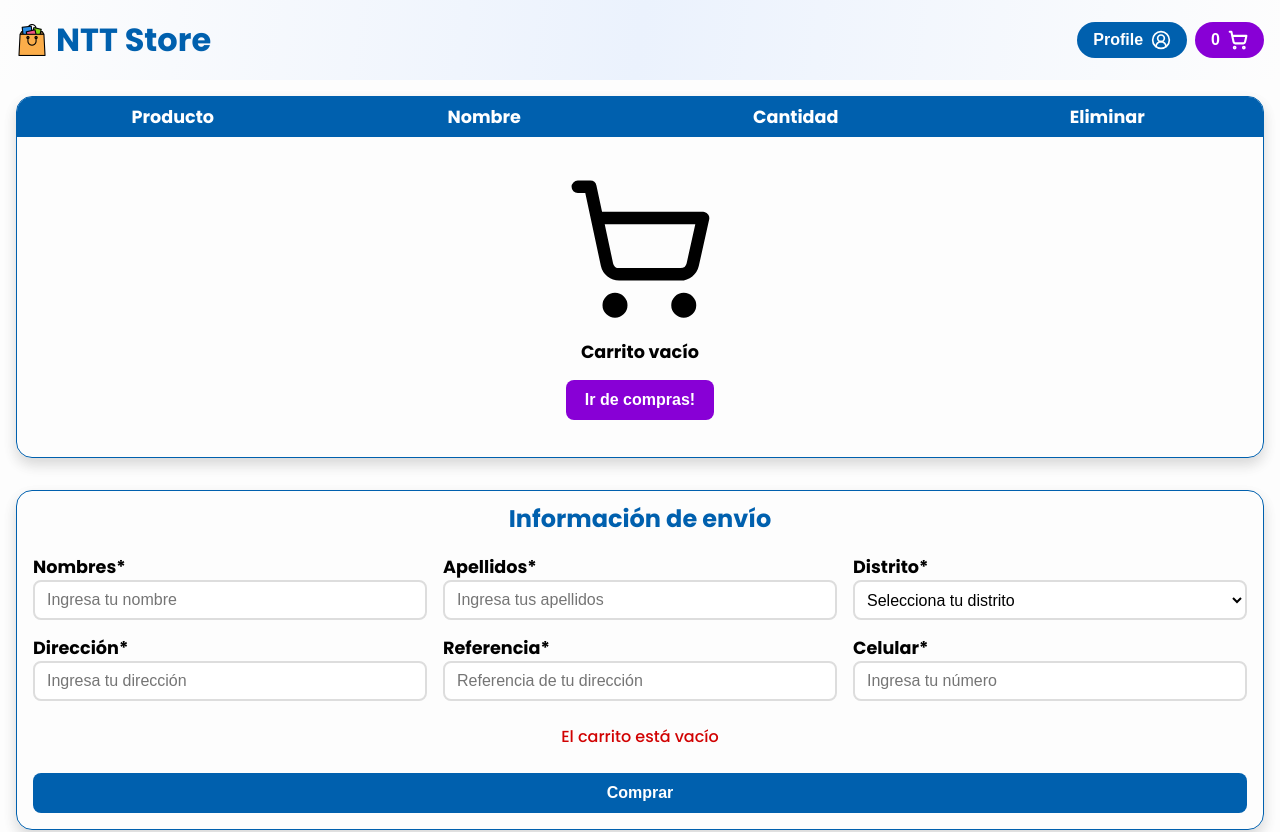
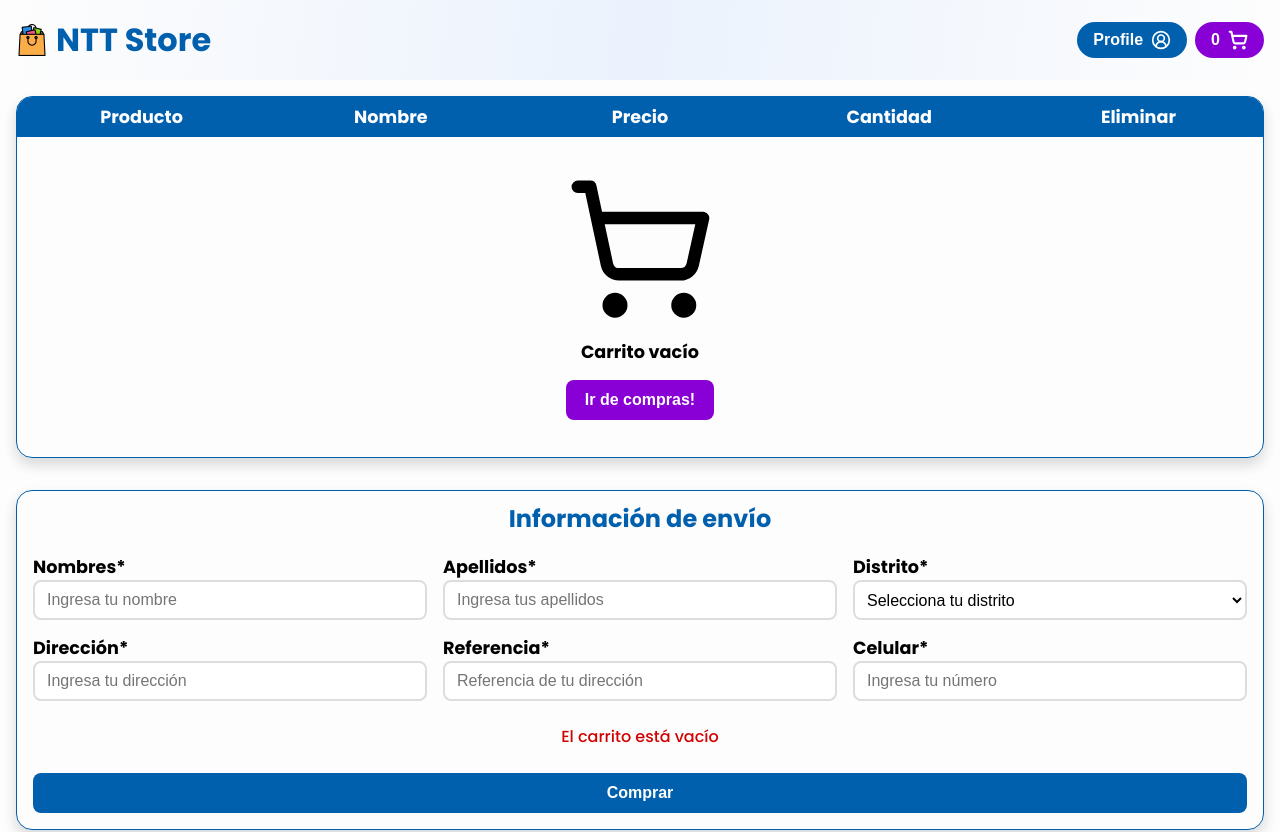
Before and after one commit to jlinaresmedalla/BC56-FRONTEND-REACT-NTT, a React (Vite) app: page /resumen in a window 1280 px wide. Shown: the top 832 px of the page. Built offline with nearby package versions, Linux system fonts and the light colour scheme.

Commit message:
fix: Agregar columna de precio en resumen de carrito

```diff
--- a/src/pages/resumen/CartSection/CartSection.css
+++ b/src/pages/resumen/CartSection/CartSection.css
@@ -9,7 +9,7 @@
 
 .cell {
   display: flex;
-  flex: 1 1 25%;
+  flex: 1 1 20%;
   justify-content: center;
   align-items: center;
   padding: 0.5rem 0.5rem;
@@ -58,7 +58,7 @@
 
 @media (max-width: 700px) {
   .cell {
-    flex: 1 1 50%;
+    flex: 1 1 30%;
   }
 
   .cart-row {
--- a/src/pages/resumen/CartSection/CartSection.tsx
+++ b/src/pages/resumen/CartSection/CartSection.tsx
@@ -5,7 +5,7 @@ import { useCart } from "@/hooks/cart.hooks";
 import { Button } from "@/components/UI";
 import "./CartSection.css";
 
-const CART_HEADERS = ["Producto", "Nombre", "Cantidad", "Eliminar"];
+const CART_HEADERS = ["Producto", "Nombre", "Precio", "Cantidad", "Eliminar"];
 
 export const CartSection = () => {
   const { cartState, incrementQuantity, decrementQuantity, removeCartProduct } = useCart();
@@ -24,12 +24,17 @@ export const CartSection = () => {
       </div>
       {cartState.length ? (
         <div className="cart-rows-container">
-          {cartState.map(({ thumbnail, title, quantity, id }) => (
+          {cartState.map(({ thumbnail, title, quantity, id, price }) => (
             <div className="cart-row" key={id}>
               <span className="cell">
                 <img className="cart-row-image" src={thumbnail} alt={title} />
               </span>
-              <span className="cell subtitle">{title}</span>
+              <span className="cell subtitle">
+                <center>{title}</center>
+              </span>
+              <span className="cell subtitle">
+                <center>S/. {price} c/u</center>
+              </span>
               <span className="cell">
                 <Button dimension="icon" onClick={() => decrementQuantity(id)} disabled={quantity === 1}>
                   <Minus />
@@ -40,7 +45,7 @@ export const CartSection = () => {
                 </Button>
               </span>
               <span className="cart-row-action cell">
-                <Button variant="danger" onClick={() => removeCartProduct(id)}>
+                <Button variant="danger" dimension="small" onClick={() => removeCartProduct(id)}>
                   <Trash2 />
                 </Button>
               </span>
```
